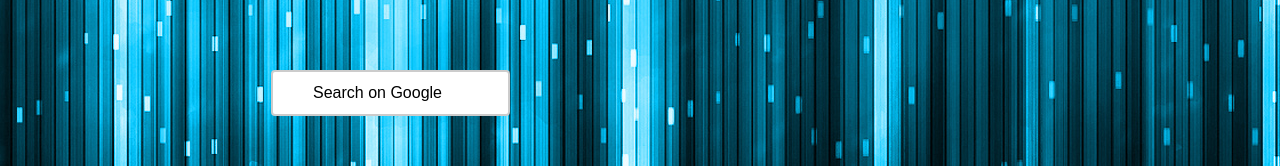
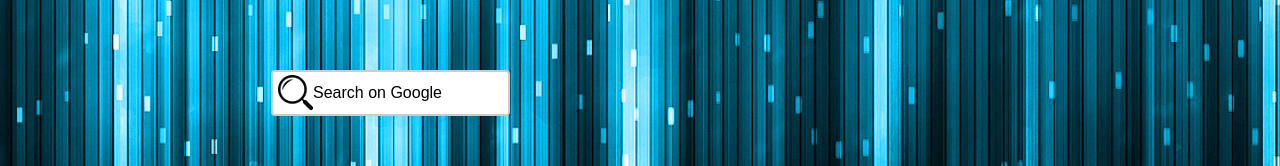
Before and after one commit to Herul/herul.github.io, a plain HTML site: page index.html in a window 1280 px wide. Shown: the part 454-620 px from the top of the page. Drawn offline with Linux system fonts and the light colour scheme.

Commit message:
Added search icon

```diff
--- a/main.css
+++ b/main.css
@@ -115,8 +115,8 @@ body {
     border-radius: 4px;
     font-size: 16px;
     background-color: white;
-    background-image: url('searchicon.png');
-    background-position: 10px 10px;
+    background-image: url('ressources/searchicon.png');
+    background-position: 5px 3px;
     background-repeat: no-repeat;
     padding: 12px 20px 12px 40px;
     -webkit-transition: width 0.4s ease-in-out;
```
Also changed, not shown: ressources/searchicon.png (added).
